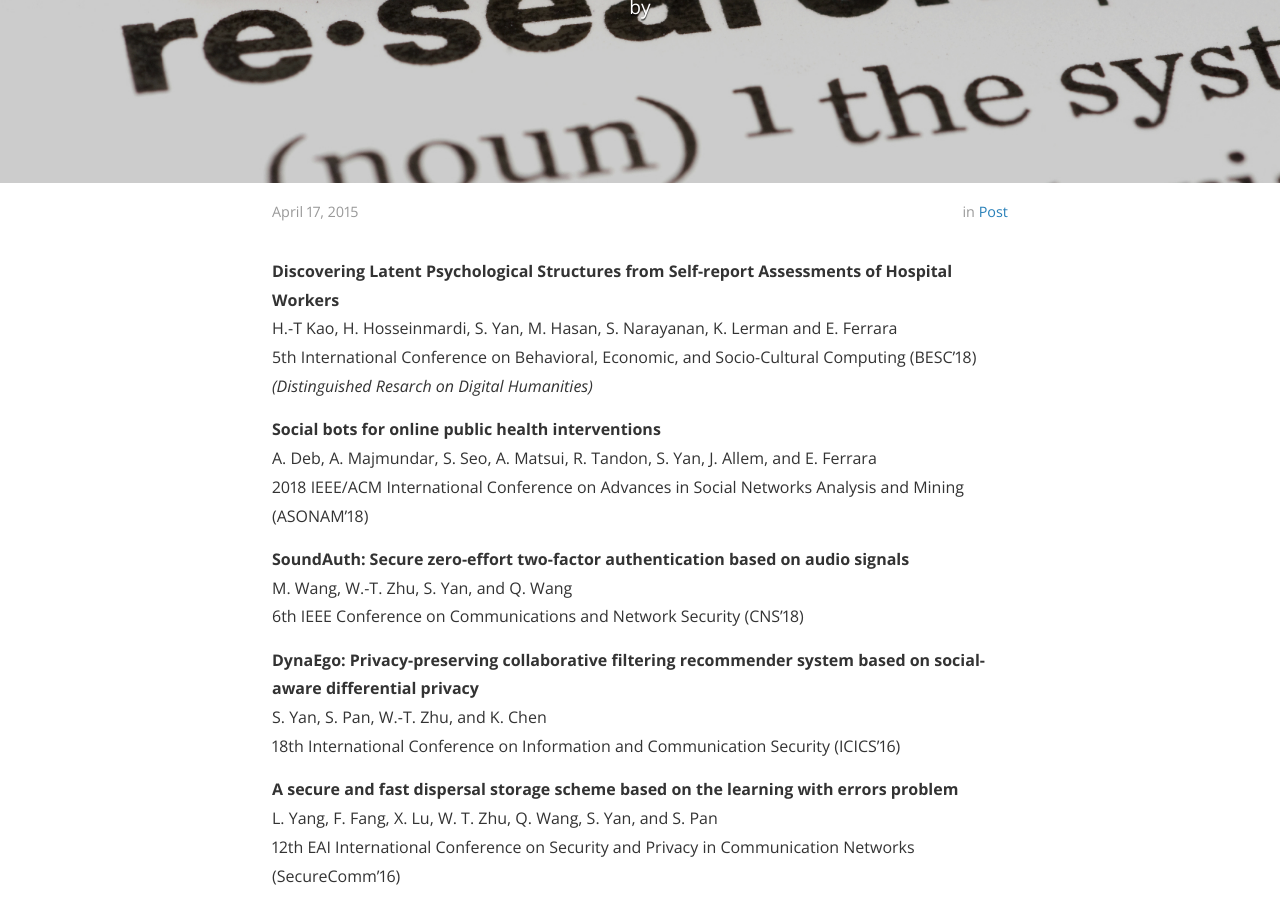
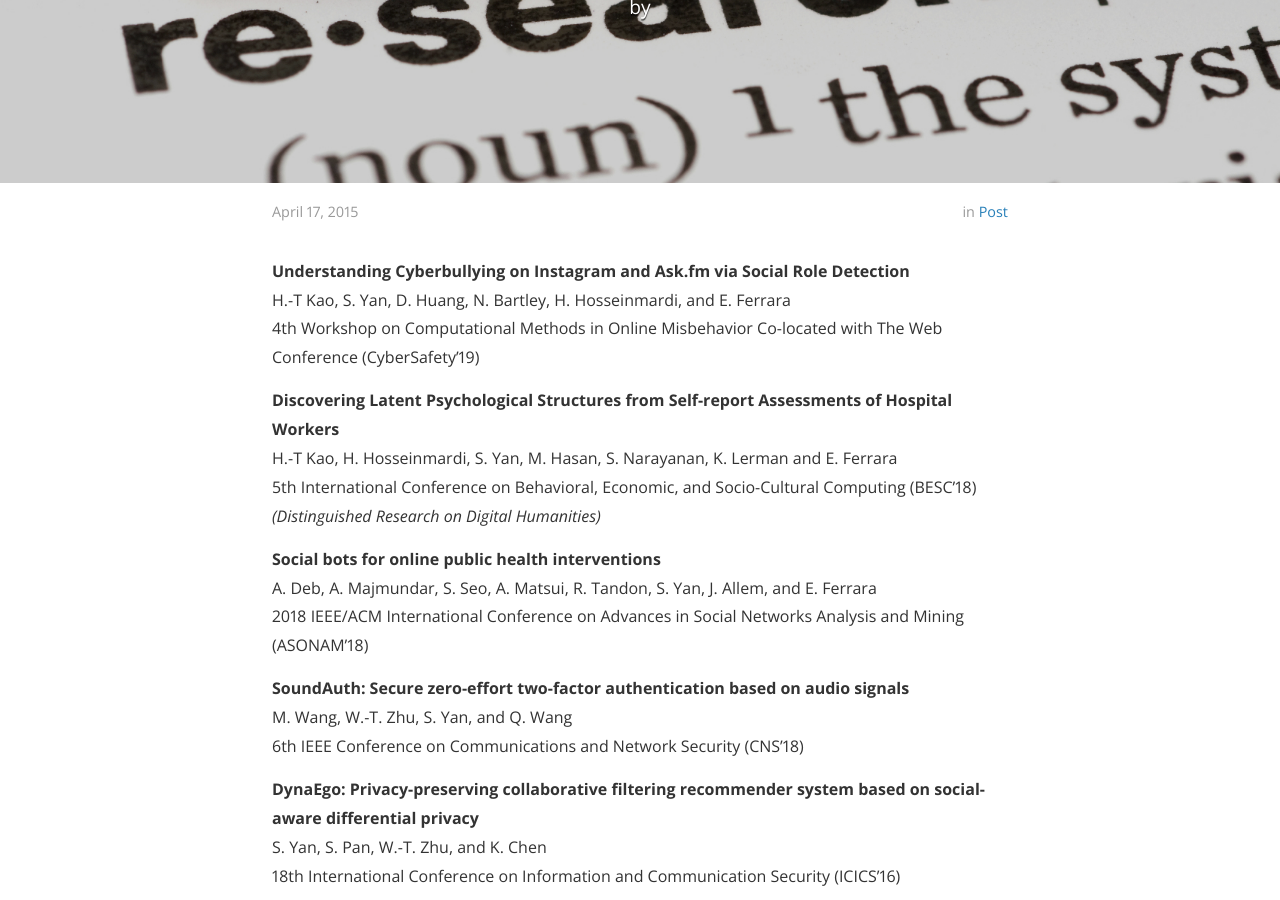
Before and after one commit to yanshentracy/page, a Jekyll site: the page built from _posts/2015-04-17-publication.markdown, in a window 1280 px wide and 900 px high, scrolled down 320 px. Built offline with Jekyll 4.4.1, drawn with Linux system fonts in a browser that asks for light colours; nearby versions of some CDN libraries.

Commit message:
Updated 03/08/2019

```diff
--- a/_posts/2015-04-17-publication.markdown
+++ b/_posts/2015-04-17-publication.markdown
@@ -6,10 +6,14 @@ categories: post
 link: "/publications/"
 cover:  "/assets/publication.jpg"
 ---
+<strong>Understanding Cyberbullying on Instagram and Ask.fm via Social Role Detection</strong><br/>
+H.-T Kao, S. Yan, D. Huang, N. Bartley, H. Hosseinmardi, and E. Ferrara<br/>
+4th Workshop on Computational Methods in Online Misbehavior Co-located with The Web Conference (CyberSafety'19)
+
 <strong>Discovering Latent Psychological Structures from Self-report Assessments of Hospital Workers</strong><br/>
 H.-T Kao, H. Hosseinmardi, S. Yan, M. Hasan, S. Narayanan, K. Lerman and E. Ferrara<br/>
 5th International Conference on Behavioral, Economic, and Socio-Cultural Computing  (BESC'18)
-<i>(Distinguished Resarch on Digital Humanities)</i>
+<i>(Distinguished Research on Digital Humanities)</i>
 
 <strong>Social bots for online public health interventions</strong><br/>
 A. Deb, A. Majmundar, S. Seo, A. Matsui, R. Tandon, S. Yan, J. Allem, and E. Ferrara<br/>
```
